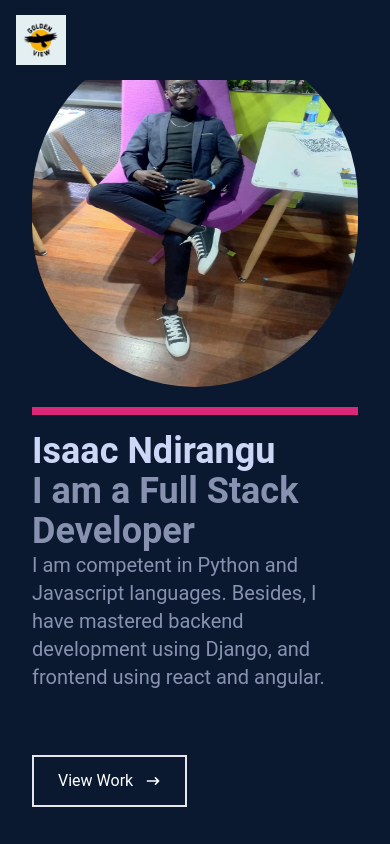
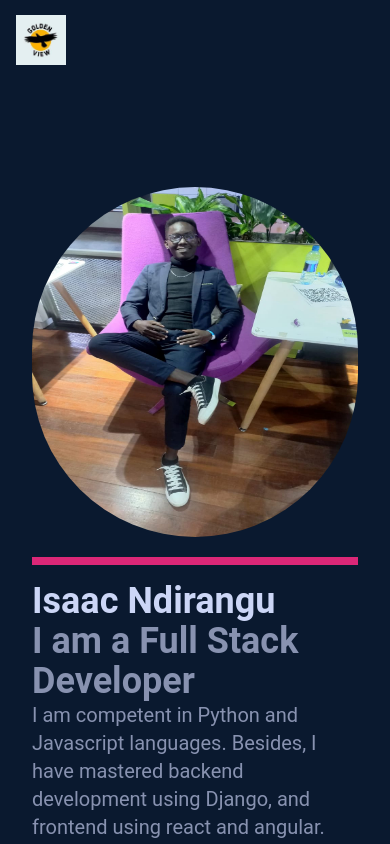
Before and after one commit to isaacwach/personal-portfolio, a React (Create React App) app: page / in a window 390 px wide. Shown: the top 844 px of the page. Built offline with nearby package versions, Linux system fonts and the light colour scheme.

Commit message:
add padding top in homepage for small screens

```diff
--- a/src/components/Home.jsx
+++ b/src/components/Home.jsx
@@ -5,7 +5,7 @@
 
 const Home = ()=> {
     return (
-        <div name='home' className="w-full h-screen bg-[#0a192f]">
+        <div name='home' className="w-full h-screen bg-[#0a192f] sm:pt-[300px] pt-[300px]">
             <div className="max-w-[1000px] mx-auto px-8 flex flex-col justify-center h-full">
                 <img className="w-[350px] h-[350px] mx-0 rounded-full" src={ISAAC} alt='Isaac' />
                 <h1 className="text-4xl sm:text-7xl font-bold text-[#ccd6f6] border-t-8 border-pink-600 mt-5 pt-4">Isaac Ndirangu</h1>
```
